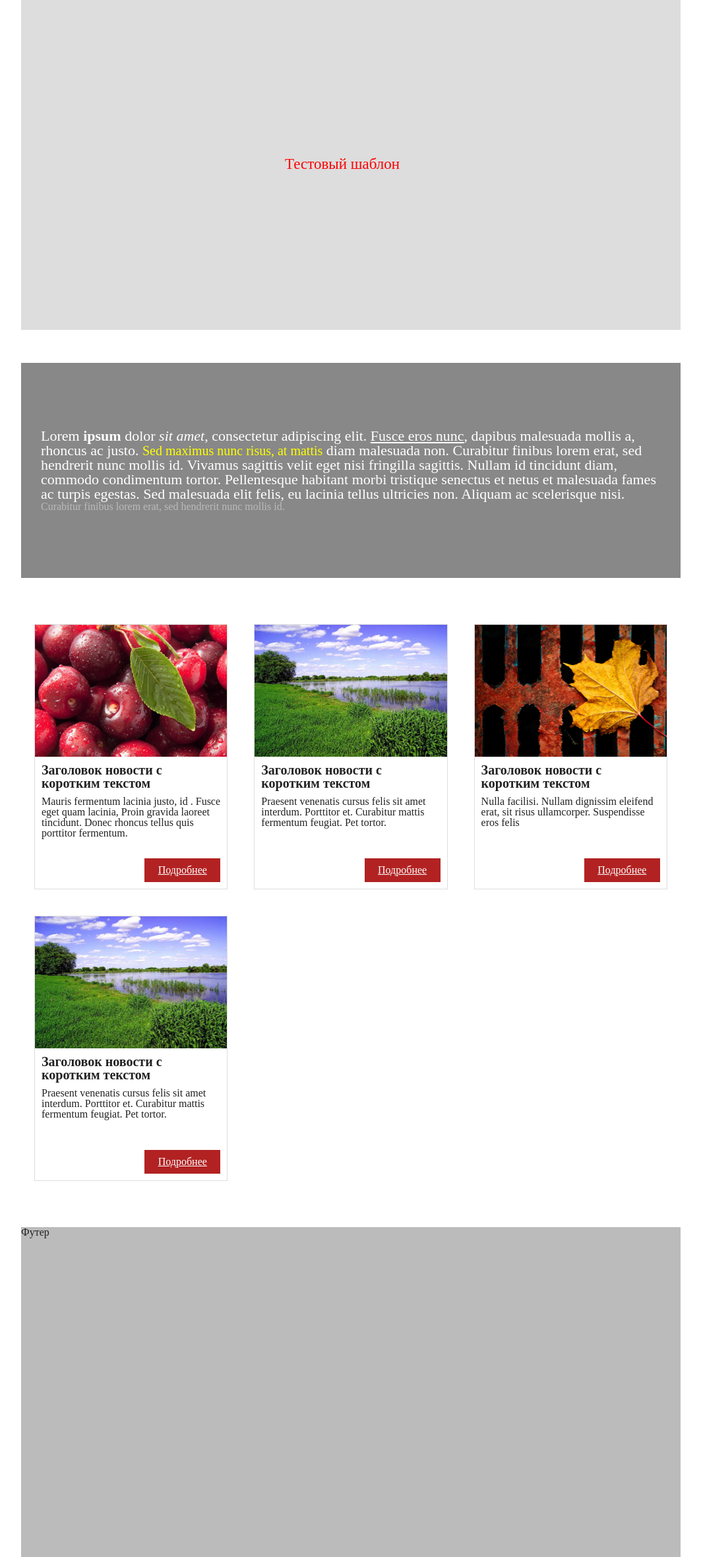
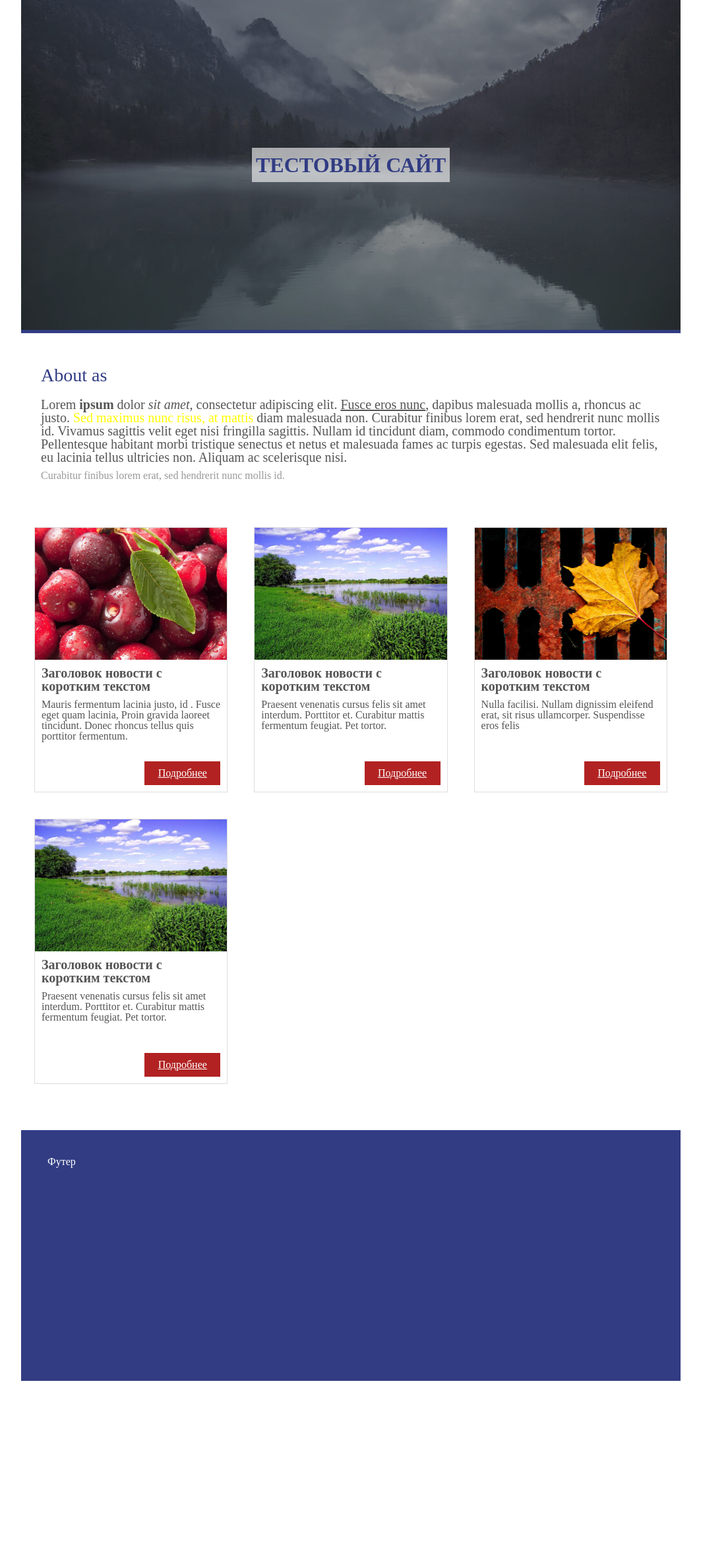
Before and after one commit to Pauuukin/testJuracPK, a PHP site: page / in a window 1280 px wide. Shown: the whole page at 66% size, without its empty margins (108-1171 px from the left). After the commit the page ends 2093 px from the top, so only its background shows below. Run offline with PHP 8.4, Linux system fonts and the light colour scheme.

Commit message:
change style

```diff
--- a/css/style.css
+++ b/css/style.css
@@ -7,19 +7,9 @@ i {font-style: italic;}
 
 p,h1,h2,h3,h4,h5,h6{ margin: 0;}
 
-header h1{
-    display: block;
-    color: #f00;
-    position: absolute;
-    width: 200px;
-    height: 27px;
-    top: 0;
-    bottom: 0;
-    margin: auto;
-    left: 0;
-    right: 0;
-    font-size: 23px;
-}
+
+
+
 section {
 width: 1000px;
 /*height: 3000px;*/
@@ -29,38 +19,65 @@ header {
     position: relative;
     width: 100%;
     height: 500px;
-    background: #ddd;
+    background: #ddd ;
     margin:  0 0 50px 0;
+    background-size: cover;
+    background-repeat: no-repeat;
+    background-position: center;
+    border-bottom: 5px solid #313c83;
 }
+header h1{
+    display: block;
+    position: absolute;
+    width: 300px;
+    height: 27px;
+    text-align: center;
+    top: 0;
+    bottom: 0;
+    left: 0;
+    right: 0;
+    margin: auto;
+    padding: 10px 0 15px;
+    font-size: 32px;
+    font-weight: bold;
+    text-transform: uppercase;
+/*    прозрачность*/
+    color: #313c83;
+    background: rgba(255,255,255,0.6);
+}
+
 center {
 width: 100%;
 margin-bottom: 50px;
 background: #fff;
 }
-footer {
-width: 100%;
-height: 500px;
-background: #bbb;
 
+
+page {
+    display: block;
+    width: calc(100% - 60px);
+    padding: 0 30px;
+    text-align: left;
+    margin-bottom: 50px;
 }
+
 page span{
     color: #ff0;
     font-size: 20px;
 }
-page {
-    display: block;
-    width: calc(100% - 60px);
-    background: #888;
-    padding: 100px 30px;
-    text-align: left;
-    margin-bottom: 50px;
-}
 page p{
-    color: #fff;
-    font-size: 22px;
+    color: #555;
+    font-size: 20px;
 }
 page q{
-    color: #bbb;
+    display: block;
+    color: #999;
+    margin-top: 10px
+}
+page h2{
+    font-size: 28px;
+    margin-bottom: 20px;
+    color: #313c83;
 }
 
 news {
@@ -69,6 +86,7 @@ news {
     width: 100%;
     height: auto;
     overflow: hidden;
+    color: #555;
 }
 
 news div {
@@ -108,3 +126,10 @@ news div a{
     width: 95px;
     text-align: center;
 }
+footer {
+    display: block;
+    height: 300px;
+    background: #313c83;
+    color: #fff;
+    padding: 40px;
+}
--- a/index.html
+++ b/index.html
@@ -9,12 +9,12 @@
     </head>
     <body>
         <section>
-            <header>
-                <h1>Тестовый шаблон</h1>
-
+            <header style="background-image: url(images/pablo.png)">
+                <h1>Тестовый сайт</h1>
             </header>
             <center>
                 <page>
+                    <h2>About as</h2>
                     <p>Lorem <b>ipsum</b> dolor <i>sit amet</i>, consectetur adipiscing elit. <u>Fusce eros nunc</u>, dapibus malesuada mollis a,
                         rhoncus ac justo. <span>Sed maximus nunc risus, at mattis</span> diam malesuada non. Curabitur finibus lorem erat, sed hendrerit nunc mollis id. Vivamus sagittis velit eget nisi fringilla sagittis. Nullam id tincidunt diam, commodo condimentum tortor. Pellentesque habitant morbi tristique senectus et netus et
                         malesuada fames ac turpis egestas. Sed malesuada elit felis, eu lacinia tellus
```
Also changed, not shown: images/pablo.png (added).
